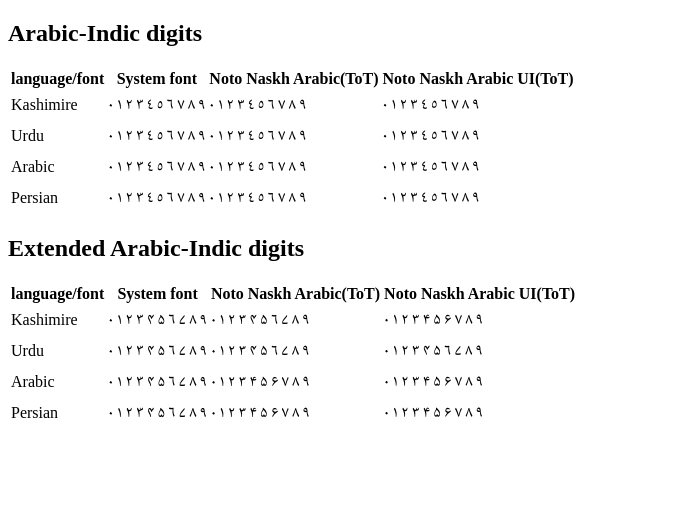
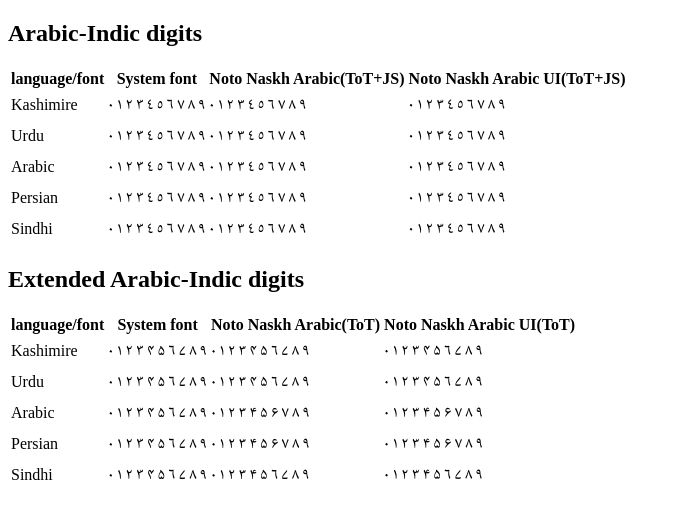
Before and after one commit to jungshik/jungshik.github.io, a plain HTML site: page noto/arabic/digits.html in a window 1280 px wide. Shown: the whole page, without its empty margins (0-680 px from the left). Drawn offline with Linux system fonts and the light colour scheme.

Commit message:
Update fonts with my fix for LangSys records sorting
Add Sindhi

```diff
--- a/noto/arabic/digits.html
+++ b/noto/arabic/digits.html
@@ -20,7 +20,7 @@
 
 <h2>Arabic-Indic digits</h2>
 <table>
-  <tr><th>language/font</th><th>System font</th><th>Noto Naskh Arabic(ToT)</th><th>Noto Naskh Arabic UI(ToT)</th></tr>
+  <tr><th>language/font</th><th>System font</th><th>Noto Naskh Arabic(ToT+JS)</th><th>Noto Naskh Arabic UI(ToT+JS)</th></tr>
   <tr class="dig" lang="ks"><td>Kashimire</td>
     <td><bdo dir="ltr">&#x0660; &#x0661; &#x0662; &#x0663; &#x0664;
         &#x0665; &#x0666; &#x0667; &#x0668; &#x0669;</bdo></td>
@@ -46,6 +46,14 @@
         &#x0665; &#x0666; &#x0667; &#x0668; &#x0669;</bdo></td>
   </tr>
   <tr class="dig" lang="fa"><td>Persian</td>
+    <td><bdo dir="ltr">&#x0660; &#x0661; &#x0662; &#x0663; &#x0664;
+        &#x0665; &#x0666; &#x0667; &#x0668; &#x0669;</bdo></td>
+    <td><bdo dir="ltr">&#x0660; &#x0661; &#x0662; &#x0663; &#x0664;
+        &#x0665; &#x0666; &#x0667; &#x0668; &#x0669;</bdo></td>
+    <td><bdo dir="ltr">&#x0660; &#x0661; &#x0662; &#x0663; &#x0664;
+        &#x0665; &#x0666; &#x0667; &#x0668; &#x0669;</bdo></td>
+  </tr>
+  <tr class="dig" lang="sd"><td>Sindhi</td>
     <td><bdo dir="ltr">&#x0660; &#x0661; &#x0662; &#x0663; &#x0664;
         &#x0665; &#x0666; &#x0667; &#x0668; &#x0669;</bdo></td>
     <td><bdo dir="ltr">&#x0660; &#x0661; &#x0662; &#x0663; &#x0664;
@@ -90,4 +98,12 @@
     <td>&#x06f0; &#x06f1; &#x06f2; &#x06f3; &#x06f4;
       &#x06f5; &#x06f6; &#x06f7; &#x06f8; &#x06f9;</td>
   </tr>
+  <tr class="dig" lang="sd"><td>Sindhi</td>
+    <td>&#x06f0; &#x06f1; &#x06f2; &#x06f3; &#x06f4;
+      &#x06f5; &#x06f6; &#x06f7; &#x06f8; &#x06f9;</td>
+    <td>&#x06f0; &#x06f1; &#x06f2; &#x06f3; &#x06f4;
+      &#x06f5; &#x06f6; &#x06f7; &#x06f8; &#x06f9;</td>
+    <td>&#x06f0; &#x06f1; &#x06f2; &#x06f3; &#x06f4;
+      &#x06f5; &#x06f6; &#x06f7; &#x06f8; &#x06f9;</td>
+  </tr>
 </table>
```
Also changed, not shown: noto/arabic/NotoNaskhArabic-Bold.ttf, noto/arabic/NotoNaskhArabic-Regular.ttf, noto/arabic/NotoNaskhArabicUI-Bold.ttf, noto/arabic/NotoNaskhArabicUI-Regular.ttf.
